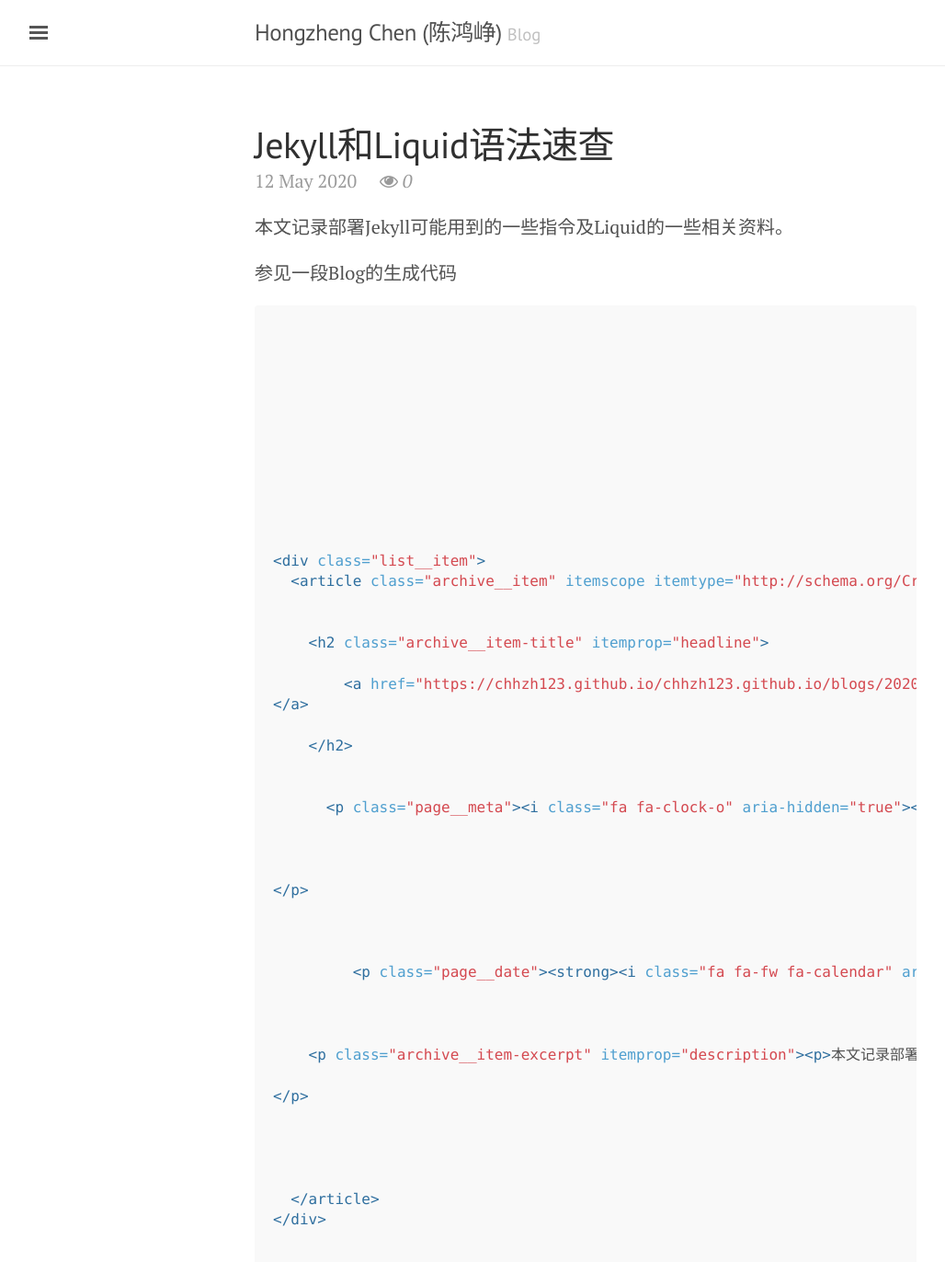
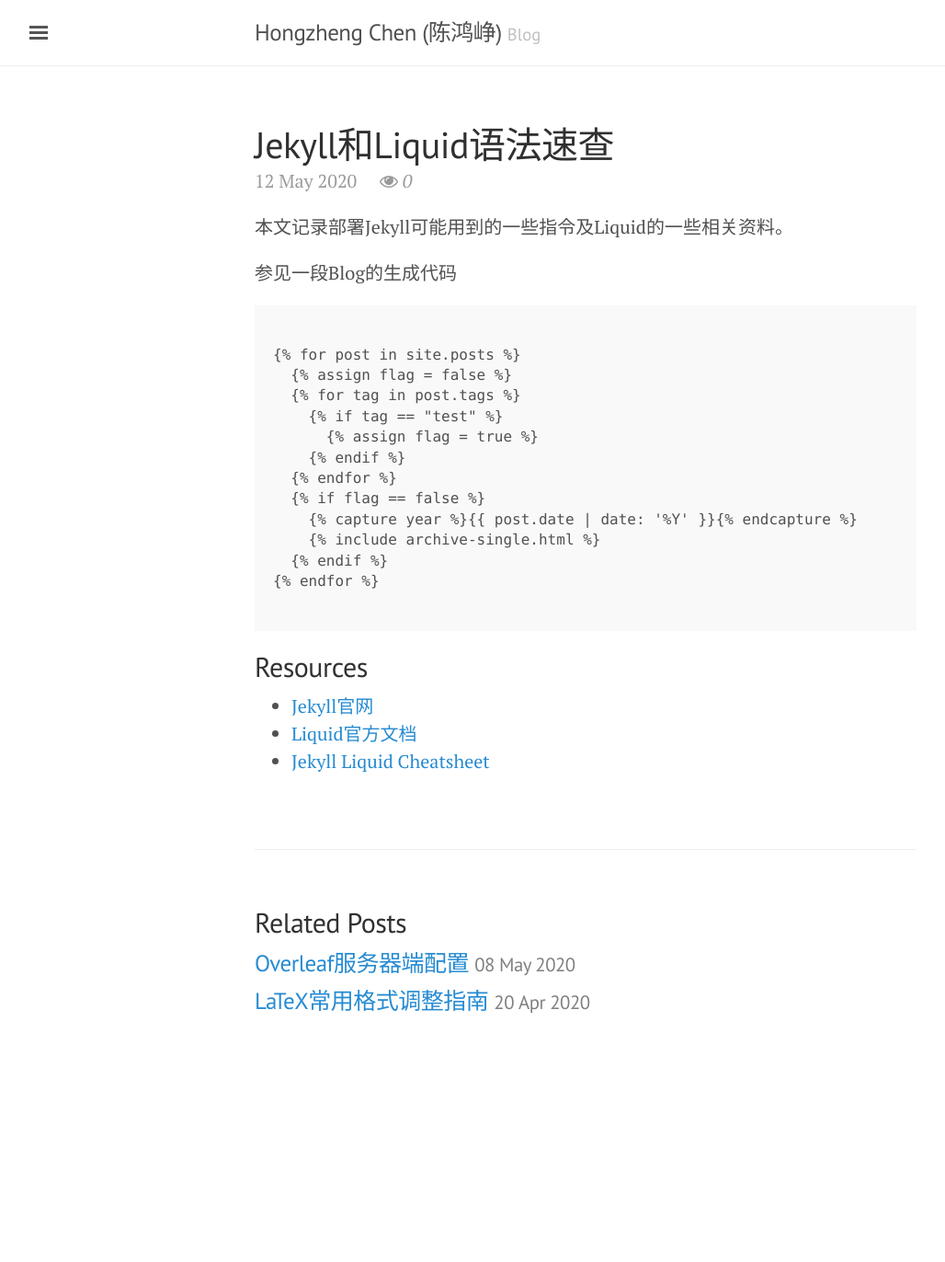
Before and after one commit to Ewenwan/chhzh123.github.io, a Jekyll site: the page built from _posts/2020-05-12-jekyll-liquid.md, in a window 1280 px wide and 1400 px high. Shown: the top 1372 px of the window at 92% size, without its empty margins (3-1031 px from the left). Built offline with Jekyll 4.4.1, drawn with Linux system fonts in a browser that asks for light colours; nearby versions of some CDN libraries; comment, search, counter and statistics services are not loaded; some of the changed text lies outside the part shown.

Commit message:
[blog] Fix display bug

````diff
--- a/_posts/2020-05-12-jekyll-liquid.md
+++ b/_posts/2020-05-12-jekyll-liquid.md
@@ -9,7 +9,9 @@ tag: [configuration]
 <!--more-->
 
 参见一段Blog的生成代码
-```html
+<div markdown="0">
+<pre>
+{% raw %}
 {% for post in site.posts %}
   {% assign flag = false %}
   {% for tag in post.tags %}
@@ -22,7 +24,9 @@ tag: [configuration]
     {% include archive-single.html %}
   {% endif %}
 {% endfor %}
-```
+{% endraw %}
+</pre>
+</div>
 
 ## Resources
 * [Jekyll官网](https://jekyllrb.com/)
````
Also changed, not shown: _posts/2019-01-30-why-blog.md (+3 -2 lines).
